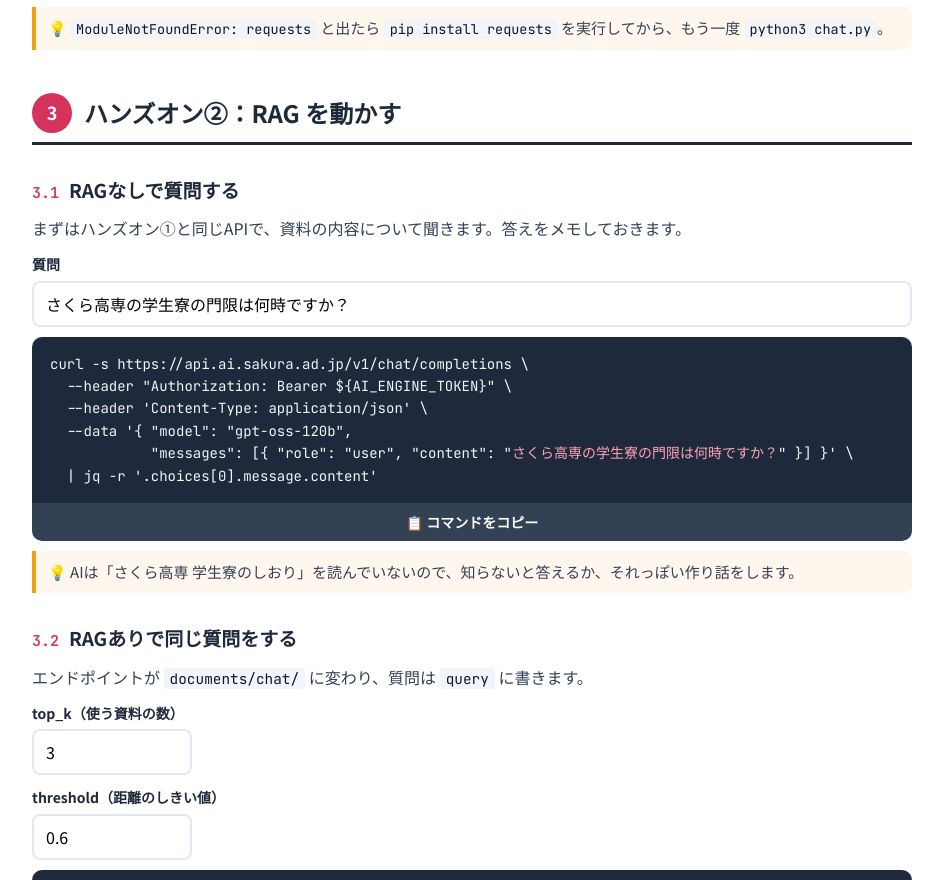
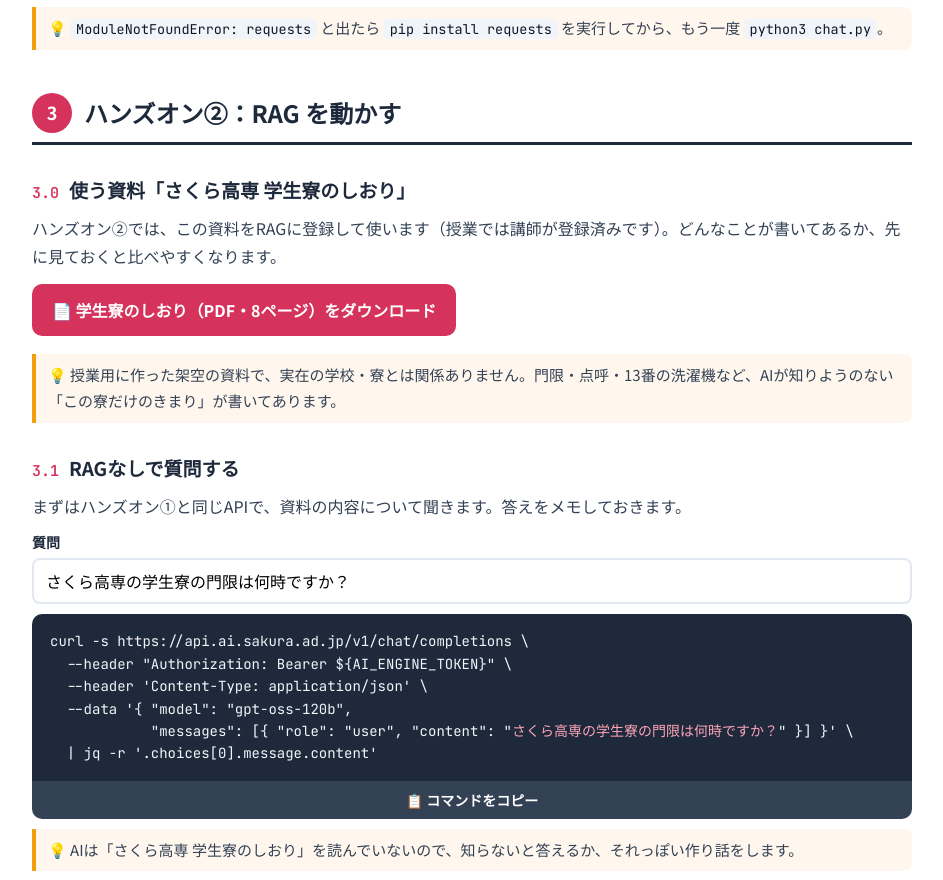
Before and after one commit to vtmacs/kosen, a plain HTML site: page ai_practice.html in a window 1280 px wide. Shown: the part 4091-4971 px from the top of the page, without its empty margins (168-1111 px from the left). Drawn offline with Linux system fonts and the light colour scheme.

Commit message:
学生寮のしおりのPDFを追加し、手順書からダウンロードできるようにした
ハンズオン②で使うRAG用資料「さくら高専 学生寮のしおり」をPDFで置き、
ai_practice.html の 3.0 にダウンロードボタンを設けた。

Co-Authored-By: Claude Opus 5.5 <noreply@anthropic.com>
Claude-Session: https://claude.ai/code/session_01CZtXwDXe565yshxPtL3oeC

```diff
--- a/ai_practice.html
+++ b/ai_practice.html
@@ -48,6 +48,8 @@ details { margin: 10px 0; border: 1px solid var(--line); border-radius: 10px; pa
 details[open] { padding-bottom: 4px; }
 summary { cursor: pointer; font-weight: 700; color: var(--navy); padding: 10px 0; }
 details pre { max-height: 360px; overflow: auto; }
+.dl { display: inline-block; margin: 8px 0; padding: 12px 20px; border-radius: 10px; background: var(--pink); color: #fff; font-weight: 700; text-decoration: none; }
+.dl:hover { background: #B4234A; }
 .trbl { display: grid; grid-template-columns: repeat(auto-fit, minmax(240px, 1fr)); gap: 12px; margin-top: 16px; }
 .trbl > div { border: 1px solid var(--line); border-radius: 10px; padding: 12px 16px; background: var(--gray); }
 .trbl h4 { margin: 0 0 4px; color: var(--pink); font-size: 16px; }
@@ -113,7 +115,7 @@ payload = {
 res = requests.post(url, headers=headers, json=payload)
 print(res.json()[&quot;choices&quot;][0][&quot;message&quot;][&quot;content&quot;])
 EOF
-python3 chat.py"></pre><button class="cp" type="button">📋 コマンドをコピー</button></div><p class="tip">💡 <code>ModuleNotFoundError: requests</code> と出たら <code>pip install requests</code> を実行してから、もう一度 <code>python3 chat.py</code>。</p></section></section><section class="sec" id="rag"><h2><span class="sh">3</span>ハンズオン②：RAG を動かす</h2><section class="step"><h3><span class="sn">3.1</span>RAGなしで質問する</h3><p>まずはハンズオン①と同じAPIで、資料の内容について聞きます。答えをメモしておきます。</p><label class="fld"><span>質問</span><input data-key="RQ" type="text" value="さくら高専の学生寮の門限は何時ですか？" placeholder="" autocomplete="off" spellcheck="false"></label><div class="cmd"><pre data-tpl="curl -s https://api.ai.sakura.ad.jp/v1/chat/completions \
+python3 chat.py"></pre><button class="cp" type="button">📋 コマンドをコピー</button></div><p class="tip">💡 <code>ModuleNotFoundError: requests</code> と出たら <code>pip install requests</code> を実行してから、もう一度 <code>python3 chat.py</code>。</p></section></section><section class="sec" id="rag"><h2><span class="sh">3</span>ハンズオン②：RAG を動かす</h2><section class="step"><h3><span class="sn">3.0</span>使う資料「さくら高専 学生寮のしおり」</h3><p>ハンズオン②では、この資料をRAGに登録して使います（授業では講師が登録済みです）。どんなことが書いてあるか、先に見ておくと比べやすくなります。</p><a class="dl" href="dorm_shiori.pdf" download="さくら高専_学生寮のしおり.pdf">📄 学生寮のしおり（PDF・8ページ）をダウンロード</a><p class="tip">💡 授業用に作った架空の資料で、実在の学校・寮とは関係ありません。門限・点呼・13番の洗濯機など、AIが知りようのない「この寮だけのきまり」が書いてあります。</p></section><section class="step"><h3><span class="sn">3.1</span>RAGなしで質問する</h3><p>まずはハンズオン①と同じAPIで、資料の内容について聞きます。答えをメモしておきます。</p><label class="fld"><span>質問</span><input data-key="RQ" type="text" value="さくら高専の学生寮の門限は何時ですか？" placeholder="" autocomplete="off" spellcheck="false"></label><div class="cmd"><pre data-tpl="curl -s https://api.ai.sakura.ad.jp/v1/chat/completions \
   --header &quot;Authorization: Bearer ${AI_ENGINE_TOKEN}&quot; \
   --header &#x27;Content-Type: application/json&#x27; \
   --data &#x27;{ &quot;model&quot;: &quot;gpt-oss-120b&quot;,
```
Also changed, not shown: 1 other file.
